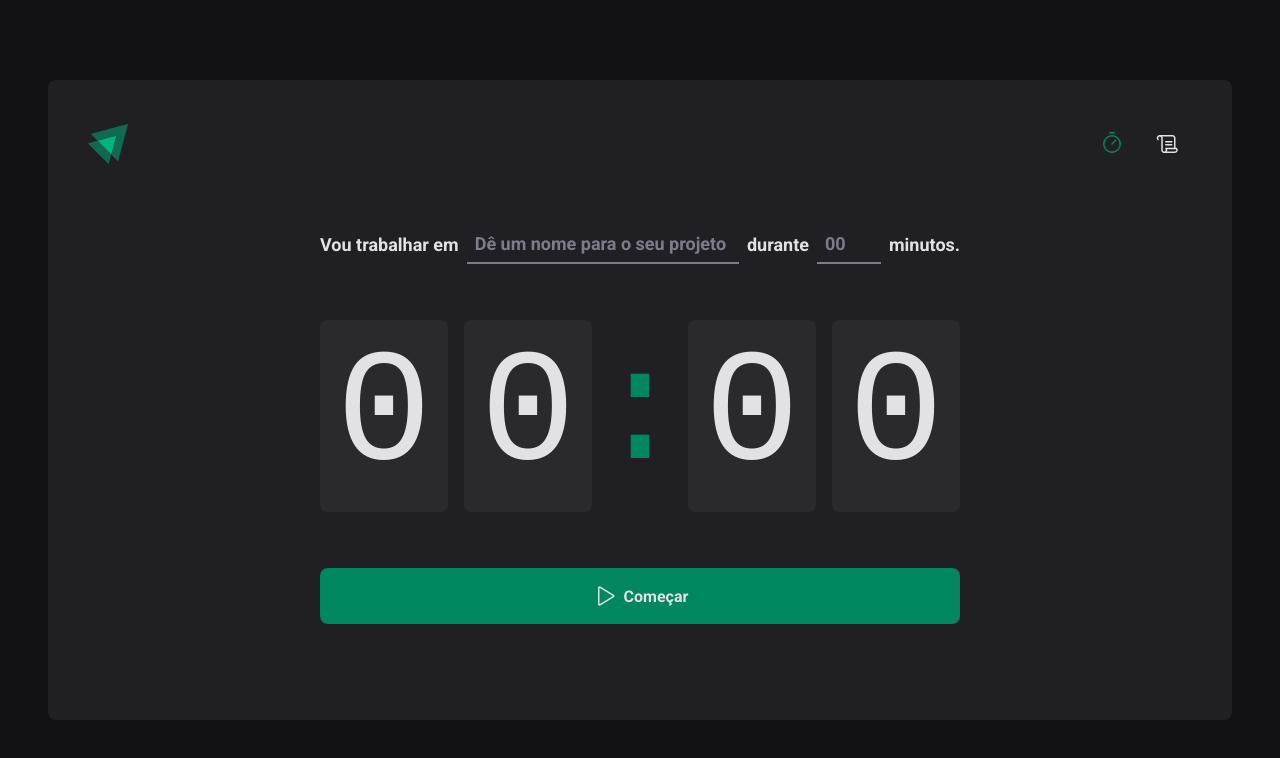
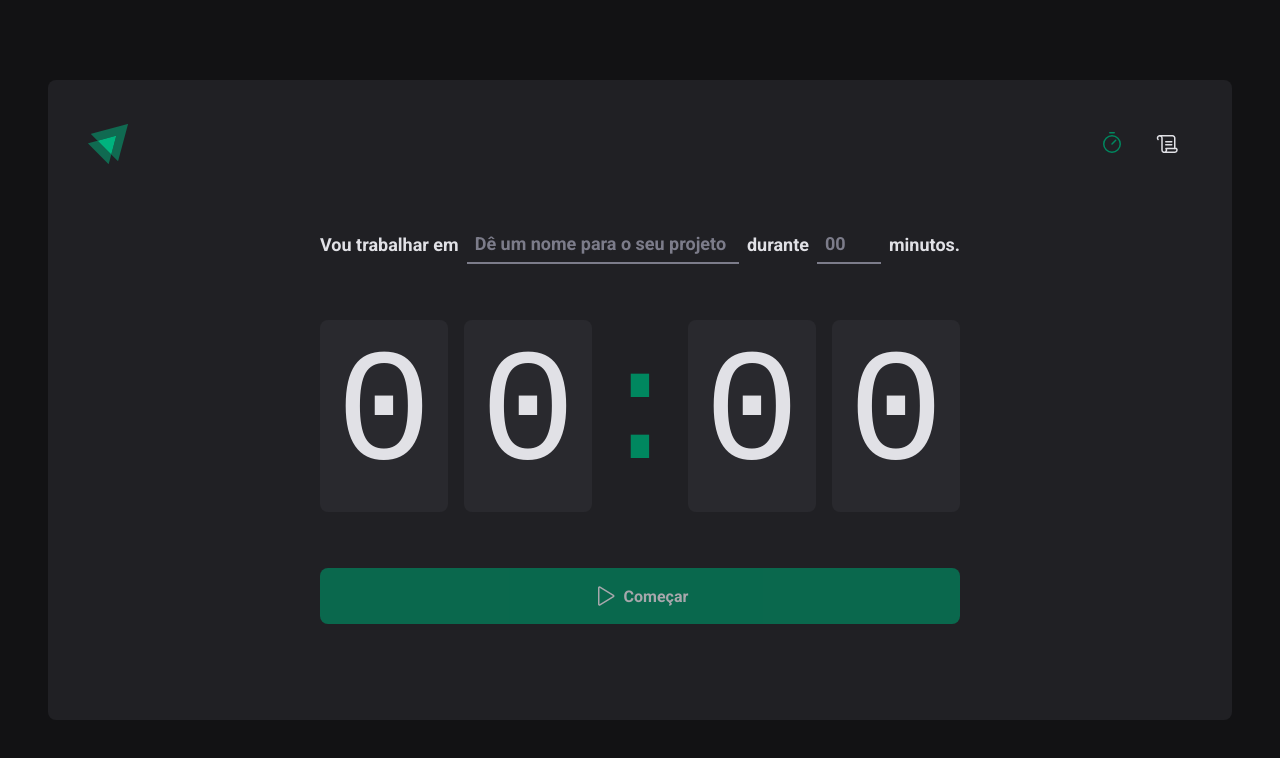
Before and after one commit to EduCoelhoTs/projeto-pomodoro-react, a React (Vite) app: page / in a window 1280 px wide. Shown: the top 758 px of the page. Built offline with nearby package versions, Linux system fonts and the light colour scheme.

Commit message:
biblioteca react-hook-form, e métodos register, handleSubmit e watch

```diff
--- a/package.json
+++ b/package.json
@@ -13,6 +13,7 @@
     "phosphor-react": "^1.4.1",
     "react": "^18.2.0",
     "react-dom": "^18.2.0",
+    "react-hook-form": "^7.45.4",
     "react-router-dom": "^6.15.0",
     "styled-components": "^6.0.7"
   },
--- a/src/pages/Home/index.tsx
+++ b/src/pages/Home/index.tsx
@@ -8,19 +8,58 @@ import {
   StartCountDownButton,
   TaskInput,
 } from './style'
+import { useForm } from 'react-hook-form'
 
 export function Home() {
+  const { register, handleSubmit, watch } = useForm()
+
+  function onSubmitForm(data: unknown) {
+    console.log(data)
+  }
+
+  // criando um "observable" no input task
+  const task = watch('task')
+  // Com o método watch, podemos ficar observando as mudanças
+  // no valor de inputs, para criar validações condicionais
+  // como fizemos com o disabled.
+  const isSubmitDisabled = !task
+
   return (
     <HomeContainer>
-      <form action="">
+      {/* //Ja quanto ao handleSubmit do useForm(),
+//repare que passamos para ele como parametro, a nossa função
+//de submit do formulário. Ele basicamente, vai retornar essa função
+//passando como parametro para ela, o formGroup do formulário:
+//onSubmit={handleSubmit(onSubmitForm)}
+//data: { nome: "Eduardo" }
+//por padrão, esses dados vem como string, mas podemos passar um objeto
+//de configuração para fazer um parse desses dados:
+
+//{...register('minuteAmount', { valueAsNumber: true })} */}
+      <form action="" onSubmit={handleSubmit(onSubmitForm)}>
         <FormContainer>
           <label htmlFor="task">Vou trabalhar em</label>
           <TaskInput
             type="text"
             id="task"
+            list="task-sugestion"
             placeholder="Dê um nome para o seu projeto"
-            list="task-sugestion"
+            {...register('task')}
           />
+
+          {/* //Repare que foi feito um spread, da função register
+//passando uma string. A string, nada mais é do que o
+//nome do nosso input no formulário.
+//Já o spread, ocorre por que a função register retorna
+//um objeto, com diversos atributos e métodos desse elemento
+///input:
+/// function register(nomeInput: string) {
+///      return {
+///         onChange: () => void
+///         onBlur: () => void
+///         max: number
+///   ...etc
+///E o spread serve para passar esses atributos para o input */}
 
           {/* criando uma lista de sugestões nativa com HTML => Referencia a lista no input */}
 
@@ -39,6 +78,7 @@ export function Home() {
             step={5}
             min={5}
             max={60}
+            {...register('minuteAmount', { valueAsNumber: true })}
           />
 
           <span>minutos.</span>
@@ -52,7 +92,7 @@ export function Home() {
           <span>0</span>
         </CountdownContainer>
 
-        <StartCountDownButton type="submit">
+        <StartCountDownButton disabled={isSubmitDisabled} type="submit">
           <Play size={24} />
           Começar
         </StartCountDownButton>
```
Also changed, not shown: 1 other file (tests, documents, lock files or other folders).
